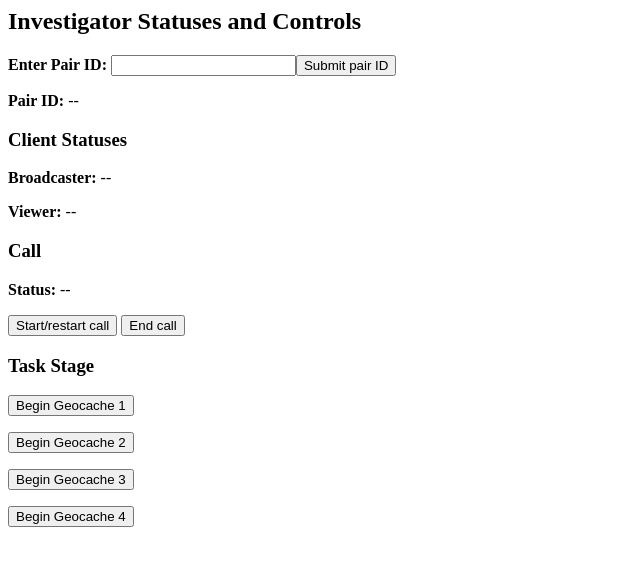
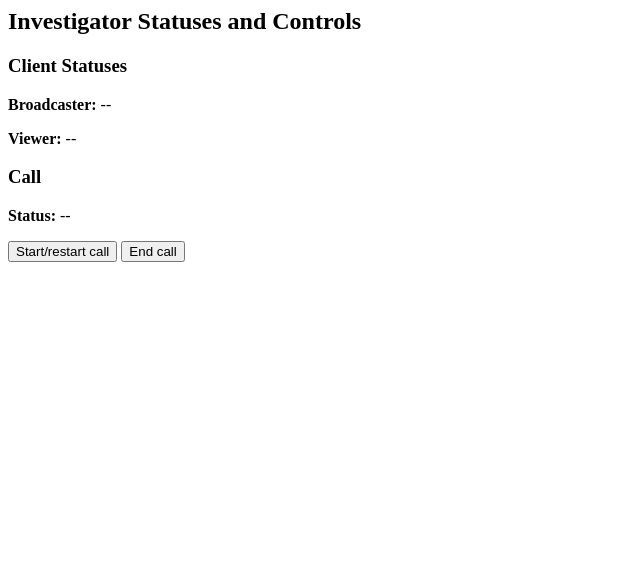
Before and after one commit to BrennanJones/360-streamer, a plain HTML site: page desktop-client-web/investigator/index.html in a window 1280 px wide. Shown: the whole page, without its empty margins (0-640 px from the left). Drawn offline with nearby package versions, Linux system fonts and the light colour scheme; no server answers.

Commit message:
Small update

```diff
--- a/desktop-client-web/investigator/index.html
+++ b/desktop-client-web/investigator/index.html
@@ -148,11 +148,6 @@
   <h2>Investigator Statuses and Controls</h2>
 
   <div>
-    <p><b>Enter Pair ID:</b> <input id="pairIDTextField" type="text" name="pairIDTextField" value=""><input id="submitPairIDButton" type="button" value="Submit pair ID" onclick="updatePairID();"></p>
-    <p id="pairIDStr"><b>Pair ID:</b> --</p>
-  </div>
-
-  <div>
     <h3>Client Statuses</h3>
     <p id="broadcasterStatusStr"><b>Broadcaster:</b> --</p>
     <p id="viewerStatusStr"><b>Viewer:</b> --</p>
@@ -164,7 +159,12 @@
     <p><input id="restartCallButton" type="button" value="Start/restart call" onclick="startCall();"> <input id="endCallButton" type="button" value="End call" onclick="endCall();"></p>
   </div>
 
-  <div>
+  <div style="visibility: hidden">
+    <p><b>Enter Pair ID:</b> <input id="pairIDTextField" type="text" name="pairIDTextField" value=""><input id="submitPairIDButton" type="button" value="Submit pair ID" onclick="updatePairID();"></p>
+    <p id="pairIDStr"><b>Pair ID:</b> --</p>
+  </div>
+
+  <div style="visibility: hidden">
     <h3>Task Stage</h3>
     <div id="taskStageBeginButtonsDiv">
       <p><input id="geocache1BeginButton" type="button" value="Begin Geocache 1" onclick="taskStageBegin('Geocache1');"></p>
```
